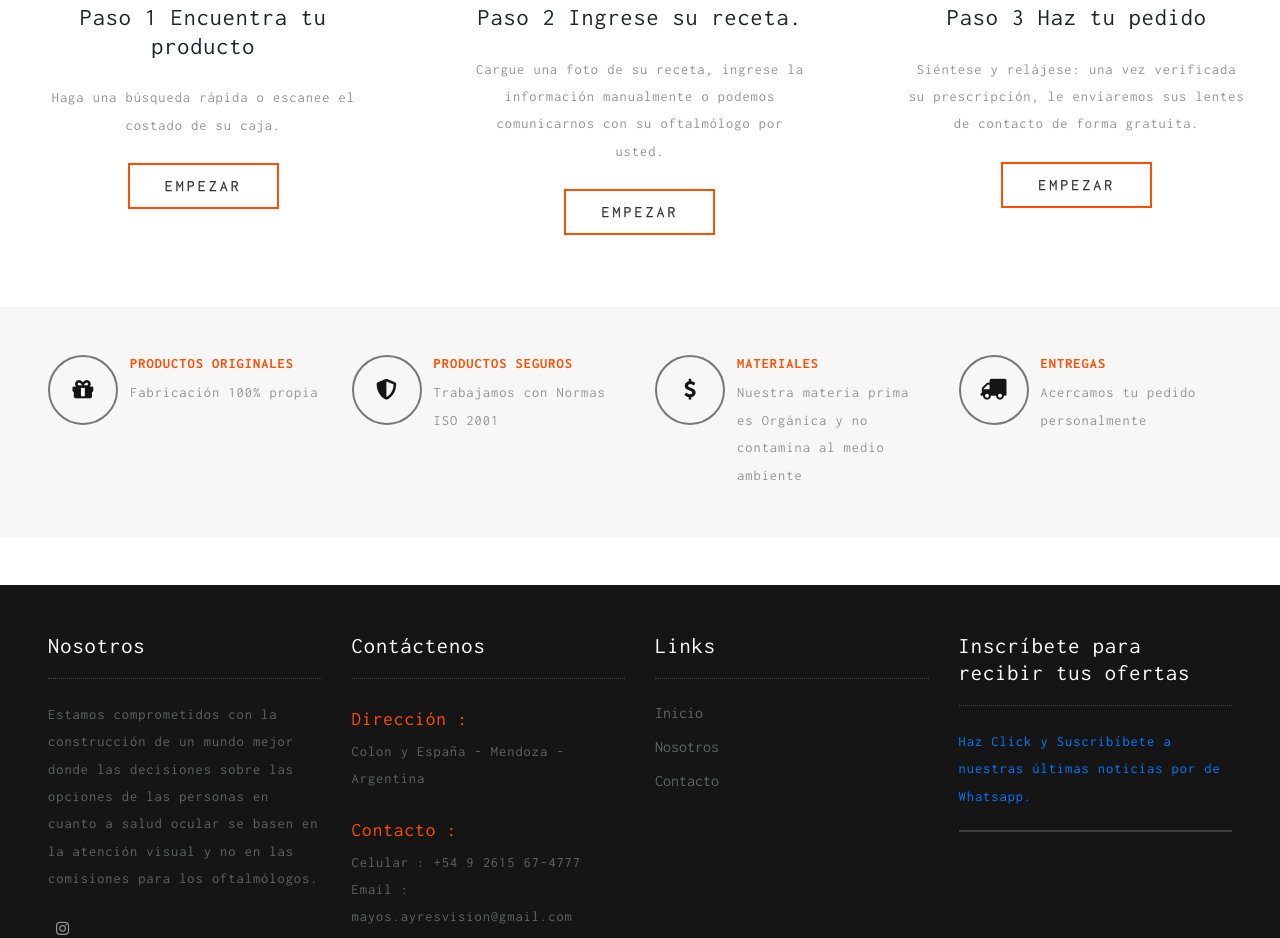
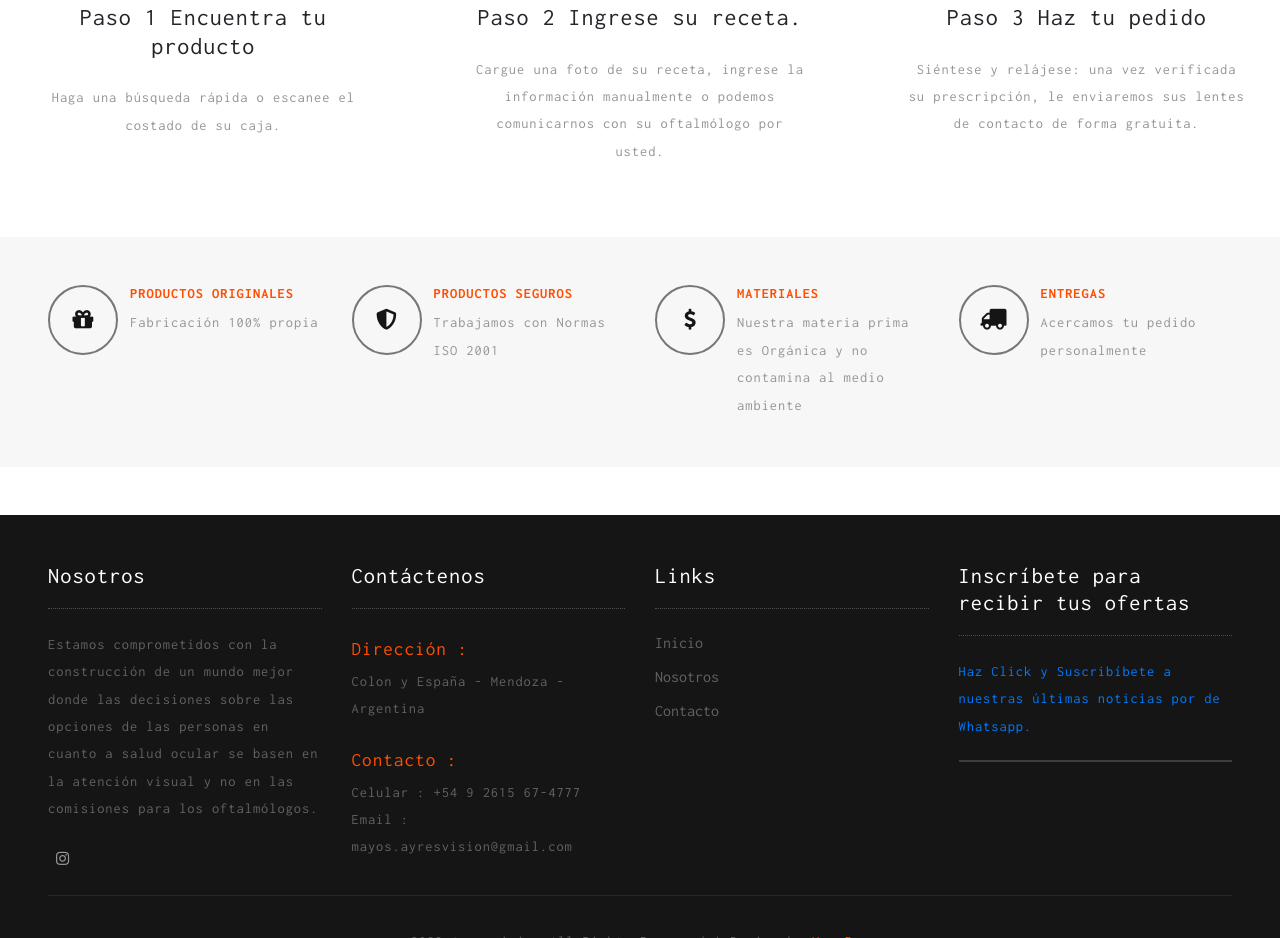
Before and after one commit to Hotbones/Google-Web, a plain HTML site: page index.html in a window 1280 px wide. Shown: the part 2996-3934 px from the top of the page. Drawn offline with Linux system fonts and the light colour scheme.

Commit message:
sixth commit

```diff
--- a/css/shop.css
+++ b/css/shop.css
@@ -544,7 +544,7 @@ span.money {
 }
 
 .men-thumb-item:hover {
-	cursor: pointer;
+
 }
 
 .men-thumb-item:hover::before {
--- a/index.html
+++ b/index.html
@@ -1115,9 +1115,7 @@ Smartphone Compatible web template, free webdesigns for Nokia, Samsung, LG, Sony
 
 							<h4 class="sub-tittle-w3layouts my-lg-4 my-3">Paso 1 Encuentra tu producto</h4>
 							<p>Haga una búsqueda rápida o escanee el costado de su caja.</p>
-							<p>
-								<a href="contact.html" class="btn btn-sm animated-button gibson-three mt-4">Empezar</a>
-							</p>
+
 						</div>
 						<!-- /.col-lg-4 -->
 						<div class="col-lg-4 bottom-sub-grid text-center">
@@ -1127,9 +1125,7 @@ Smartphone Compatible web template, free webdesigns for Nokia, Samsung, LG, Sony
 
 							<h4 class="sub-tittle-w3layouts my-lg-4 my-3">Paso 2 Ingrese su receta.</h4>
 							<p>Cargue una foto de su receta, ingrese la información manualmente o podemos comunicarnos con su oftalmólogo por usted.</p>
-							<p>
-								<a href="contact.html" class="btn btn-sm animated-button gibson-three mt-4">Empezar</a>
-							</p>
+
 						</div>
 						<!-- /.col-lg-4 -->
 						<div class="col-lg-4 bottom-sub-grid text-center">
@@ -1139,9 +1135,7 @@ Smartphone Compatible web template, free webdesigns for Nokia, Samsung, LG, Sony
 
 							<h4 class="sub-tittle-w3layouts my-lg-4 my-3">Paso 3 Haz tu pedido</h4>
 							<p>Siéntese y relájese: una vez verificada su prescripción, le enviaremos sus lentes de contacto de forma gratuita.</p>
-							<p>
-								<a href="contact.html" class="btn btn-sm animated-button gibson-three mt-4">Empezar</a>
-							</p>
+
 						</div>
 						<!-- /.col-lg-4 -->
 					</div>
```
Also changed, not shown: contact.html (+2 -2 lines), 1 other file.
